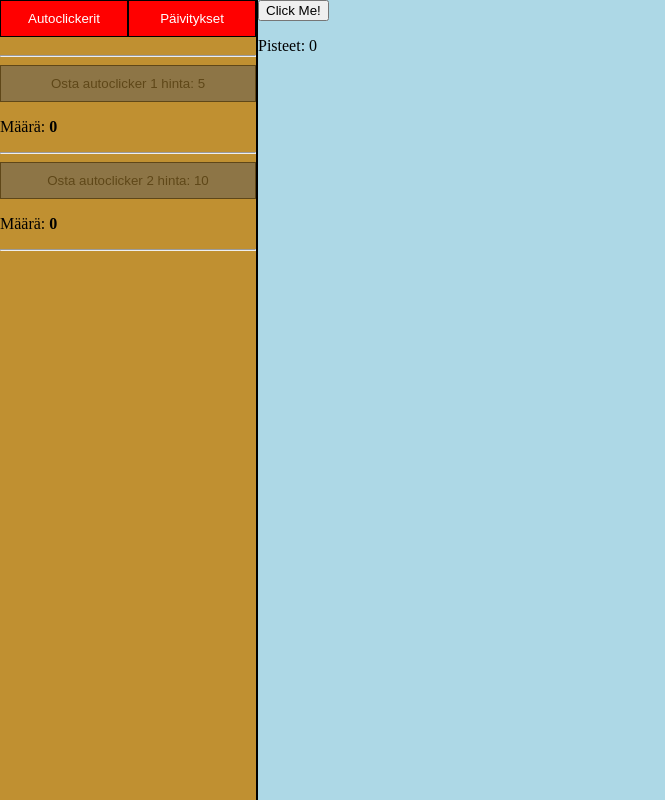
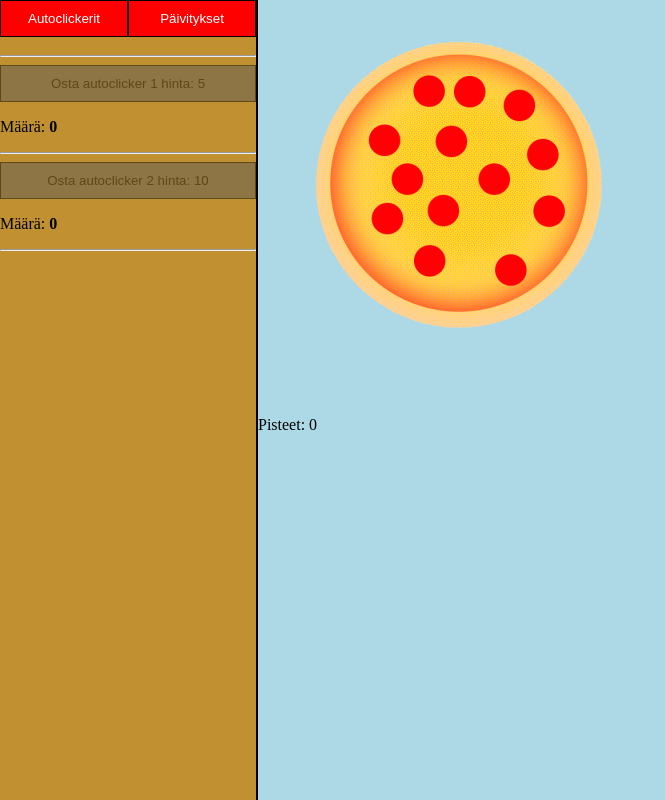
Before and after one commit to J0mppa/Web_teht3, a plain HTML site: page index.html in a window 1280 px wide. Shown: the whole page, without its empty margins (0-665 px from the left). Drawn offline with Linux system fonts and the light colour scheme.

Commit message:
Tehty klikkausnappi ja numeroiden pyöristäminen

```diff
--- a/index.html
+++ b/index.html
@@ -30,7 +30,7 @@
 
         </div>
         <div id="pelialue">
-            <button type="button" id="klikkausnappi">Click Me!</button>
+            <button type="button" id="klikkausnappi"></button>
 
 
             <p>Pisteet: <span id="pisteet">0</span></p>
--- a/main.js
+++ b/main.js
@@ -87,7 +87,7 @@ function osta_autoclicker(nimi){
 
     tiedot.maara += 1;
     pisteet -= tiedot.hinta;
-    tiedot.hinta = tiedot.hinta*1.1
+    tiedot.hinta = Math.round(tiedot.hinta*1.3);
 
     refresh();
 }
--- a/style.css
+++ b/style.css
@@ -12,6 +12,16 @@ body {
 }
 
 #pelialue{
+}
+
+
+#klikkausnappi{
+    width: 400px;
+    height: 400px;
+    background-image: url('pizza.png');
+    border: none;
+    cursor: pointer;
+    background-color: transparent;
 }
 
 button{
```
Also changed, not shown: pizza.png (added).
